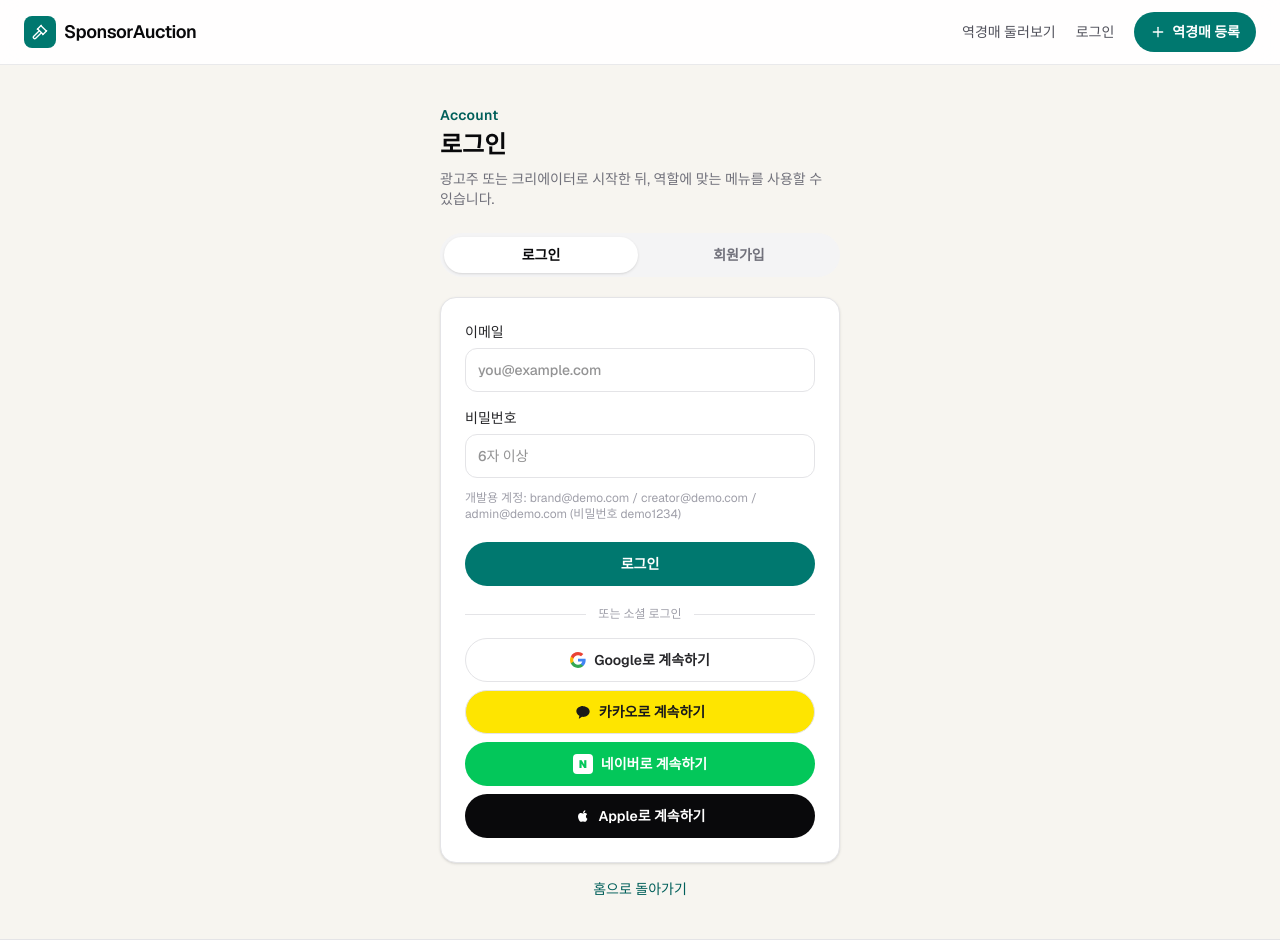
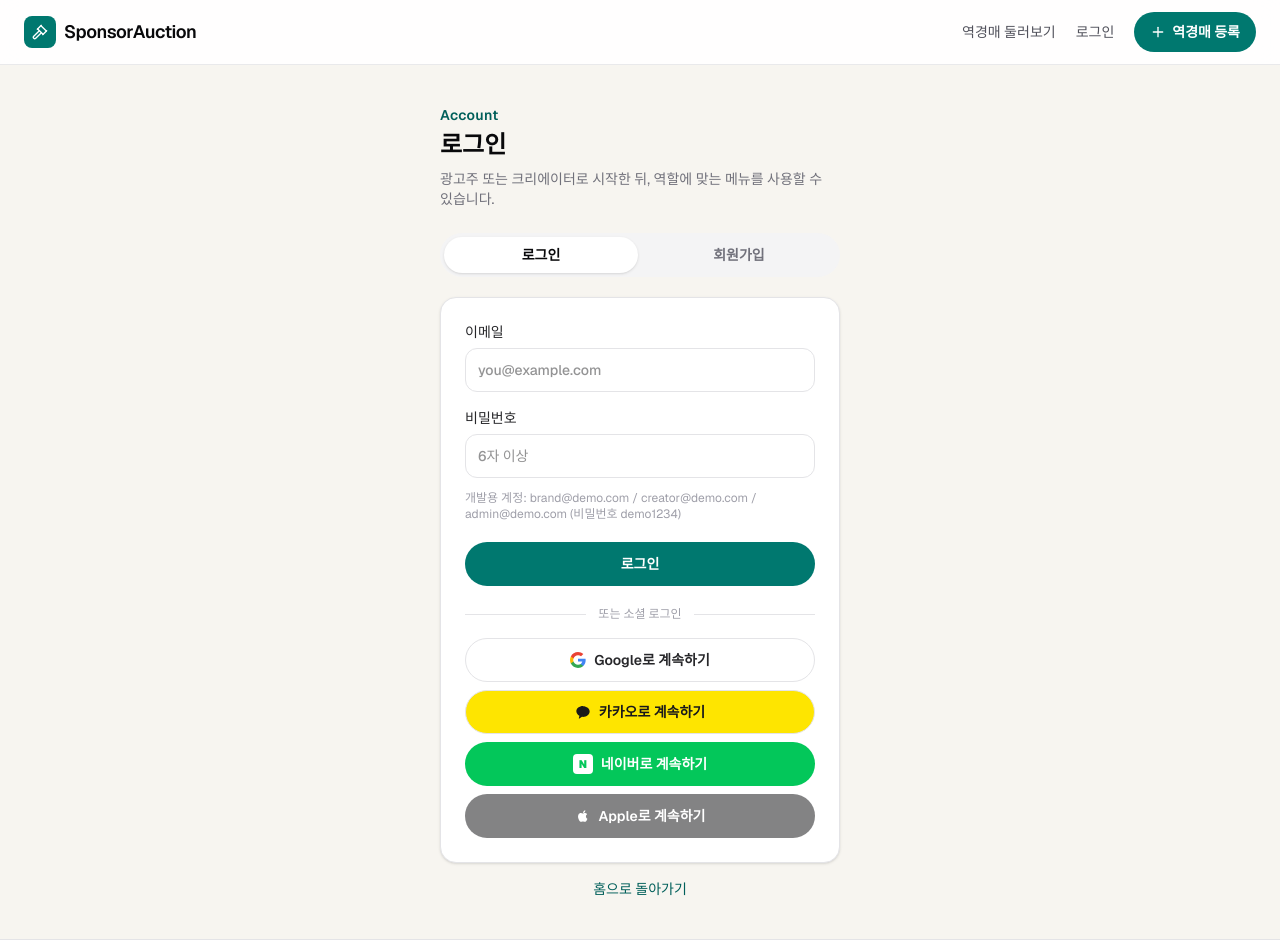
Before and after one commit to timesellerone-art/sponsor-auction, a Next.js app: page /login in a window 1280 px wide. Shown: the top 952 px of the page. Built offline with nearby package versions, Linux system fonts and the light colour scheme; no server answers.

Commit message:
작업 내용 저장

```diff
--- a/src/app/login/page.tsx
+++ b/src/app/login/page.tsx
@@ -310,17 +310,12 @@ export default function LoginPage() {
           </button>
           <button
             type="button"
-            disabled={submitting || Boolean(oauthBusy)}
-            onClick={() => {
-              void handleOAuth('apple');
-            }}
-            className="inline-flex h-11 w-full items-center justify-center gap-2 rounded-full bg-zinc-950 text-sm font-semibold text-white hover:bg-black disabled:cursor-not-allowed disabled:opacity-60"
+            disabled
+            aria-disabled="true"
+            title="Apple 로그인은 잠시 비활성화되어 있습니다."
+            className="inline-flex h-11 w-full cursor-not-allowed items-center justify-center gap-2 rounded-full bg-zinc-950 text-sm font-semibold text-white opacity-50"
           >
-            {oauthBusy === 'apple' ? (
-              <Loader2 className="size-4 animate-spin" aria-hidden />
-            ) : (
-              <AppleMark />
-            )}
+            <AppleMark />
             Apple로 계속하기
           </button>
         </div>
```
